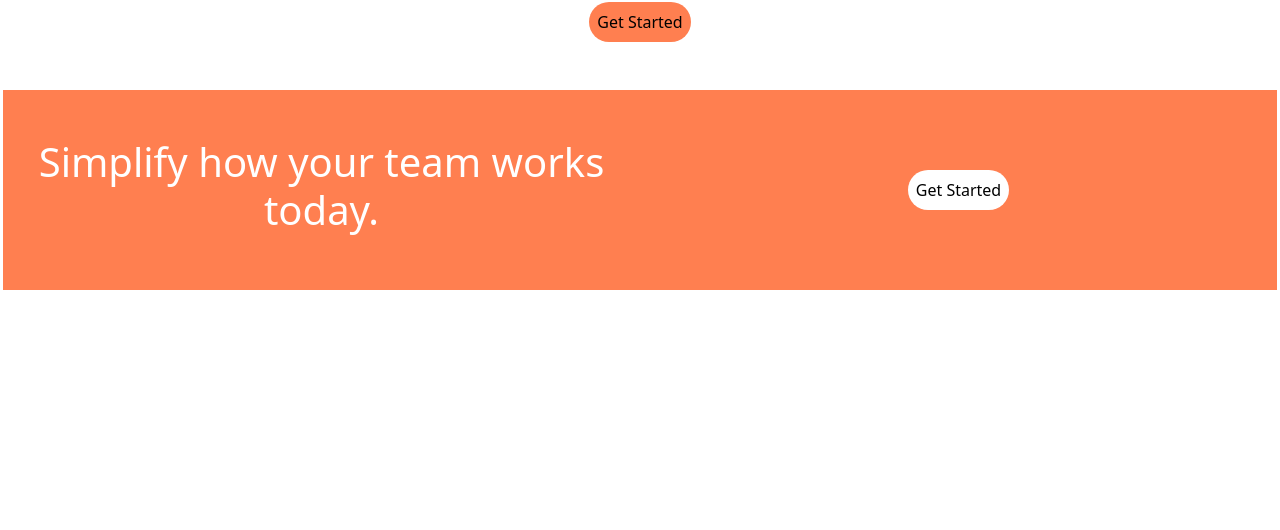
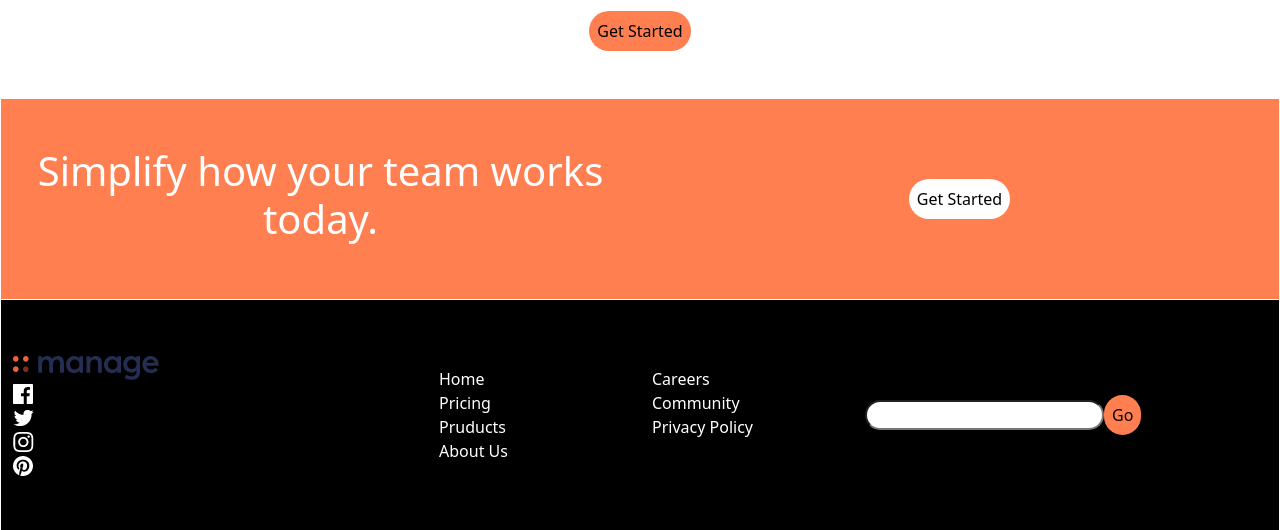
Before and after one commit to Muhammad-Mehedi-Hasan-Opi-Sarker/manage, a React (Create React App) app: page / in a window 1280 px wide. Shown: the part 1953-2483 px from the top of the page. Before the commit the page ends 2246 px from the top, so only its background shows below. Built offline with nearby package versions, Linux system fonts and the light colour scheme.

Commit message:
footer completed

```diff
--- a/src/App.js
+++ b/src/App.js
@@ -8,8 +8,8 @@ import Community from './Pages/Community/Community';
 import About from './Pages/About/About';
 import Careers from './Pages/Careers/Careers';
 import Navbar from './Pages/Home/Navbar';
-import Customers from './Pages/Home/Customers/Customers';
-import Work from './Pages/Home/Work/Work';
+import Footer from './Pages/Shared/Footer/Footer';
+import Privacy from './Pages/Privacy/Privacy';
 
 function App() {
   return (
@@ -23,7 +23,9 @@ function App() {
         <Route path='/community' element={<Community></Community>}></Route>
         <Route path='about' element={<About></About>}></Route>
         <Route path='/careers' element={<Careers></Careers>}></Route>
+        <Route path='/privacy' element={<Privacy></Privacy>}></Route>
       </Routes>
+      <Footer></Footer>
     </div>
   );
 }
--- a/src/Pages/Home/Progress/Progress.js
+++ b/src/Pages/Home/Progress/Progress.js
@@ -1,15 +1,17 @@
 import React from 'react';
+import './Progress.css'
 import progress from '../../../assets/progress.png';
 
 const Progress = () => {
     return (
-        <div className='row mb-5' style={{margin:'80px'}}>
-
+        <div className='row mb-5 m-5'>
             <div className='col-lg-6 order-sm-2'>
                 <img className='img-fluid' src={progress} alt="" />
             </div>
             <div className='col-lg-6 order-sm-1'>
-                <div style={{width:'320px',marginLeft:'20px'}}>
+                <div style={{width:'320px',
+                // marginLeft:'20px'
+                }}>
                 <h1>Bring everyone together to build better products.</h1>
                 <p style={{marginTop:'15px'}}>Manage makes it simple for software teams to plan day-to-day tasks while
                     keeping the larger team goals in view.</p>
--- a/src/Pages/Home/Work/Work.js
+++ b/src/Pages/Home/Work/Work.js
@@ -4,7 +4,7 @@ import './Work.css';
 const Work = () => {
     return (
         <div className='color row text-center align-items-center'
-        style={{margin:'3px'}}
+        style={{margin:'1px'}}
         >
             <div className='col-lg-6'>
             <h1 className='text-white'>Simplify how your team works today.</h1>
--- /dev/null
+++ b/src/Pages/Privacy/Privacy.js
@@ -0,0 +1,13 @@
+import React from 'react';
+
+const Privacy = () => {
+    return (
+        <div>
+            <h1>
+                নিরাপত্তার বিষয়ে এখানে সতর্ক অবলম্ভন করতে বলা হচ্ছে।
+            </h1>
+        </div>
+    );
+};
+
+export default Privacy;
--- /dev/null
+++ b/src/Pages/Shared/Footer/Footer.css
@@ -0,0 +1,8 @@
+.colors{
+    background-color: black;
+    height: 230px;
+}
+.nai{
+    text-decoration: none;
+    color:white
+}
--- /dev/null
+++ b/src/Pages/Shared/Footer/Footer.js
@@ -0,0 +1,49 @@
+import React from 'react';
+import './Footer.css';
+import { Link } from 'react-router-dom';
+import logo from '../../../assets/logo.png';
+import facebook from '../../../assets/facebook-icon.png';
+import twitter from '../../../assets/twitter.png';
+import instragram from '../../../assets/instragram.png';
+import pinterset from '../../../assets/pinterset.png';
+
+const Footer = () => {
+    return (
+        <div>
+            <div className='row colors align-items-center'
+            style={{marginLeft:'1px',marginRight:'1px'}}
+            >
+            <section className='media col-lg-4 co container'>
+                <img src={logo} alt="" /><br />
+                <img src={facebook} alt="" /><br />
+                <img src={twitter} alt="" /><br />
+                <img src={instragram} alt="" /><br />
+                <img src={pinterset} alt="" />
+
+            </section>
+            <section className='hearder col-lg-4 container'>
+                <div className='row'>
+                <div className='col-lg-6'>
+                <Link className='nai' to='/home'>Home</Link><br />
+                <Link className='nai' to='/pricing'>Pricing</Link><br />
+                <Link className='nai' to='/product'>Pruducts</Link><br />
+                <Link className='nai' to='/about'>About Us</Link>
+                </div>
+                <div className='col-lg-6'>
+                    <Link className='nai' to='/careers'>Careers</Link><br />
+                    <Link className='nai' to='/community'>Community</Link><br />
+                    <Link className='nai' to='/privacy'>Privacy Policy</Link>
+                </div>
+                </div>
+            </section>
+            <section className='form col-lg-4 container'>
+                <input type="text" name="" id="" className='rounded-pill' />
+                <button style={{backgroundColor:'#FF7F50'}}
+                className='rounded-pill border-0 p-2'>Go</button>
+            </section>
+            </div>
+        </div>
+    );
+};
+
+export default Footer;
```
Also changed, not shown: src/Pages/Home/Progress/Progress.css (added), 1 other file (tests, documents, lock files or other folders).
